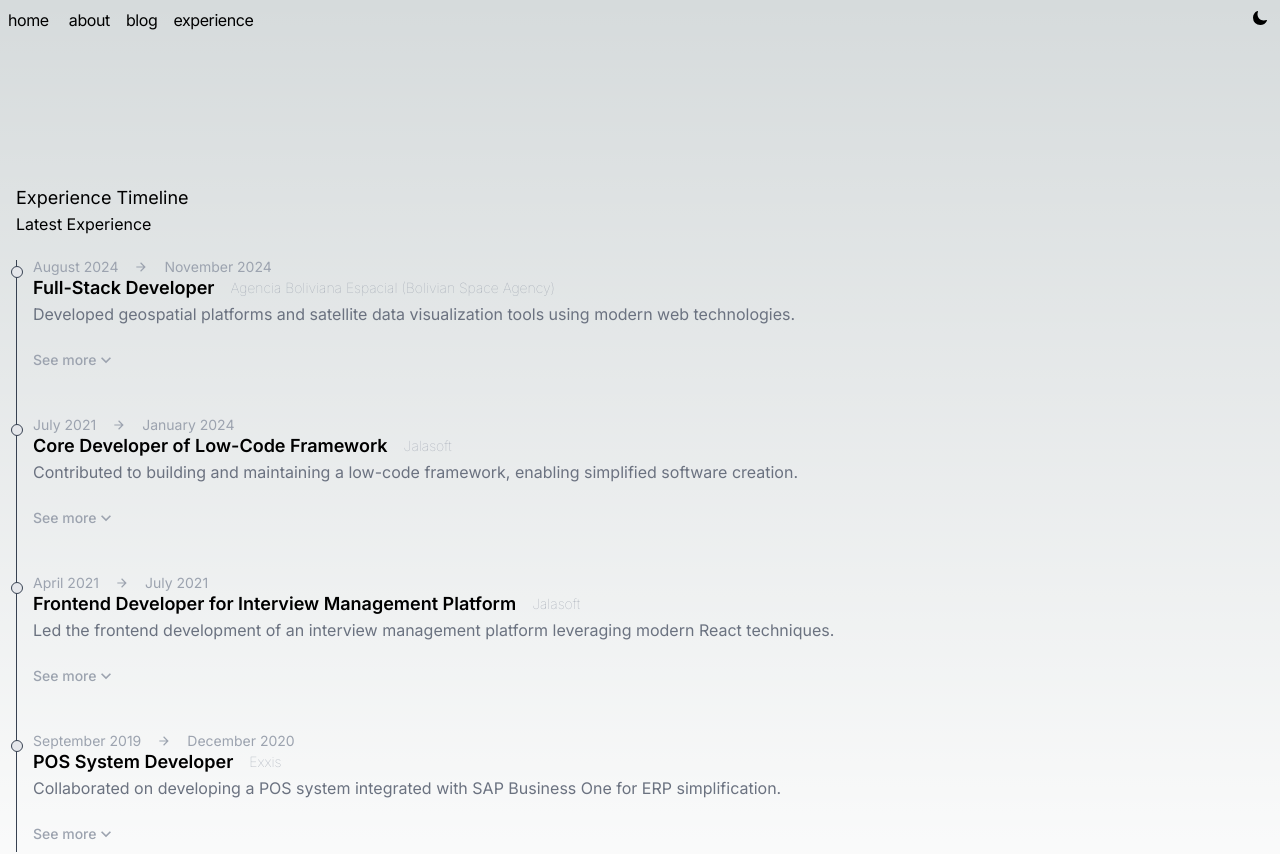
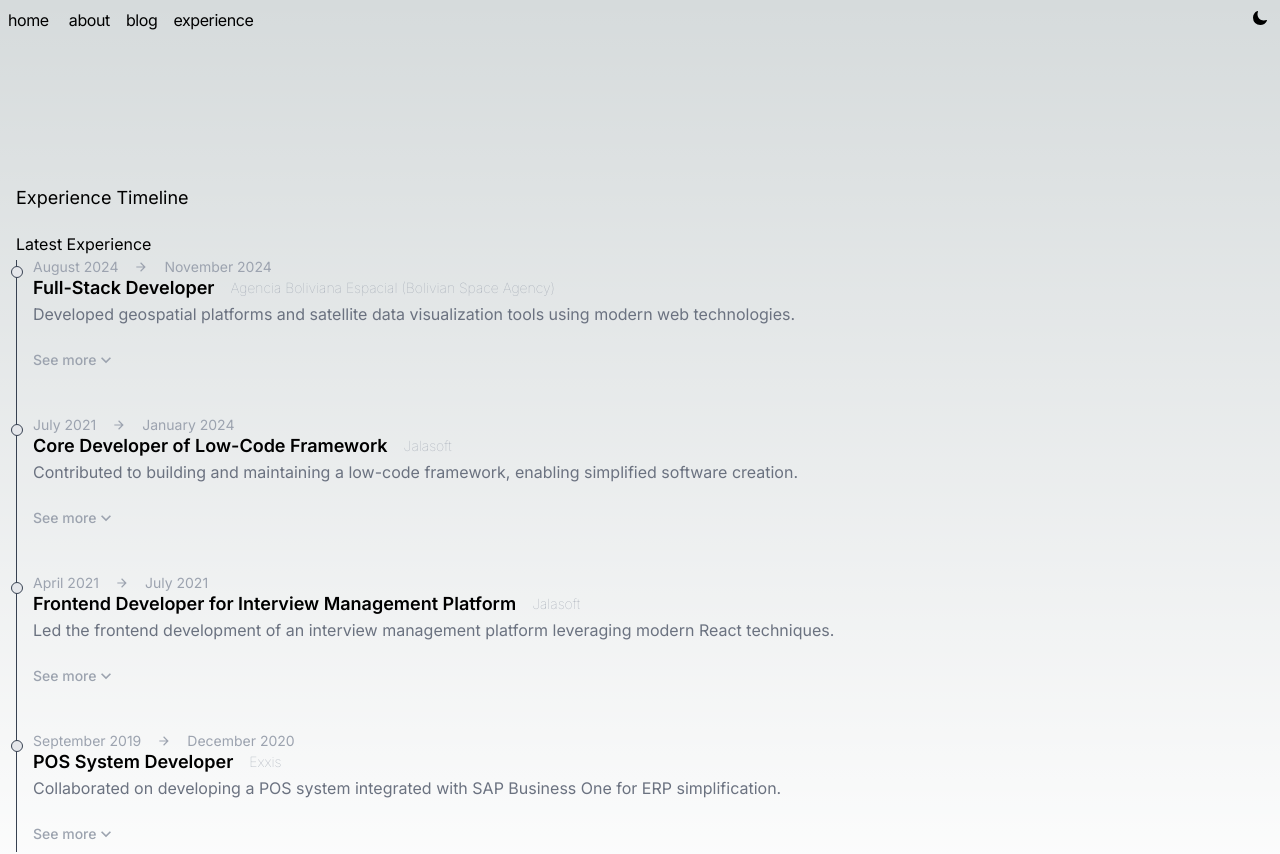
Before and after one commit to tatooin6/portfolio, a Next.js app: page /experience in a window 1280 px wide. Shown: the top 854 px of the page. Built offline with nearby package versions, Linux system fonts and the light colour scheme.

Commit message:
Improve earliest experience indicator position on Timeline

```diff
--- a/src/app/components/MilestoneItem.tsx
+++ b/src/app/components/MilestoneItem.tsx
@@ -5,12 +5,17 @@ import { Milestone } from "./Timeline";
 import { MdExpandMore, MdExpandLess, MdArrowForward } from "react-icons/md";
 import { titleFormat } from "@/utils/dateUtils";
 
-const MilestoneItem = ({ milestone }: { milestone: Milestone }) => {
+interface MilestoneItemProps {
+  milestone: Milestone;
+  isLast: boolean;
+}
+
+const MilestoneItem = ({ milestone, isLast }: MilestoneItemProps) => {
   const [isExpanded, setIsExpanded] = useState(false);
 
   return (
     <div key={milestone.company}>
-      <li className="mb-10 ms-4">
+      <li className={`${isLast ? "" : "mb-10"} ms-4`}>
         <div className="absolute w-3 h-3 bg-gray-200 rounded-full mt-1.5 -start-1.5 border border-gray-700 dark:border-white dark:bg-gray-700"></div>
         <time className="mb-1 text-sm font-normal leading-none text-gray-400 dark:text-gray-500">
           <div className="flex flex-row">
--- a/src/app/components/Timeline.tsx
+++ b/src/app/components/Timeline.tsx
@@ -12,13 +12,14 @@ export interface Milestone {
 const Timeline = ({ milestones }: { milestones: Milestone[] }) => {
   return (
     <div>
-      <h1 className="text-lg dark:text-gray-200">Experience Timeline</h1>
-      <p className="pb-6 dark:text-gray-200">Latest Experience</p>
+      <h1 className="text-lg pb-5 dark:text-gray-200">Experience Timeline</h1>
+      <p className="pb-1 dark:text-gray-200">Latest Experience</p>
       <ol className="relative border-s border-gray-700 dark:border-white">
-        {milestones.map((milestone) => (
+        {milestones.map((milestone, index) => (
           <MilestoneItem
             key={milestone.startDate.toString()}
             milestone={milestone}
+            isLast={index === milestones.length - 1}
           />
         ))}
       </ol>
```
